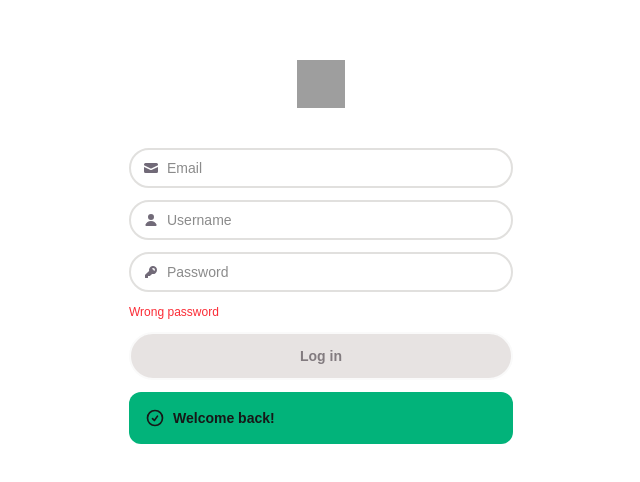
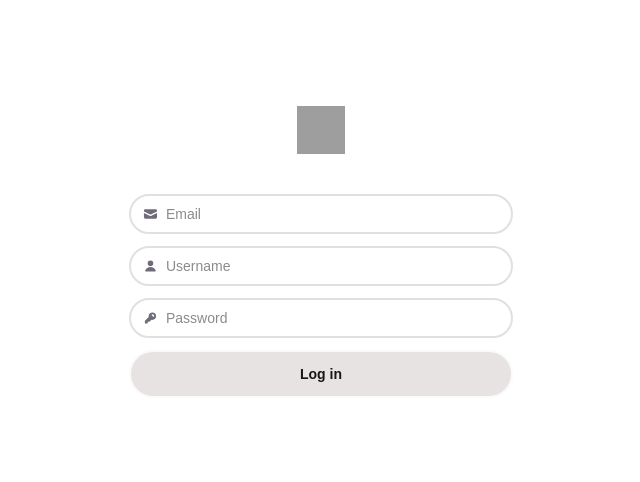
Before and after one commit to hanurii/challenge-nextjs-server-action, a Next.js app: page / in a window 1280 px wide. Shown: the part 148-630 px from the top of the page, without its empty margins (319-959 px from the left). Built offline with nearby package versions, Linux system fonts and the light colour scheme; grey boxes are pictures that could not be loaded.

Commit message:
서버액션 및 FormStatus, ActionState 구현 완료

```diff
--- /dev/null
+++ b/components/ErrorMessage.tsx
@@ -0,0 +1,5 @@
+"use client";
+
+export default function ErrorMessage({ message }: { message: string }) {
+  return <div className="text-red-500 text-xs">{message}</div>;
+}
--- /dev/null
+++ b/components/LogInButton.tsx
@@ -0,0 +1,21 @@
+"use client";
+
+import { useFormStatus } from "react-dom";
+
+export default function LogInButton() {
+  const { pending, data, method, action } = useFormStatus();
+
+  return (
+    <button
+      className={`border-2 rounded-3xl bg-[#e7e3e2]
+          border-neutral-50 text-sm p-3 font-bold
+          hover:bg-[#d7d3d0] cursor-pointer
+          ${pending && "text-[#b3aab0]"}
+          active:scale-95 transition-transform duration-100
+          `}
+      type="submit"
+    >
+      {pending ? "Loading..." : "Log in"}
+    </button>
+  );
+}
--- /dev/null
+++ b/components/LogInForm.tsx
@@ -0,0 +1,90 @@
+"use client";
+
+import { useActionState } from "react";
+import ErrorMessage from "./ErrorMessage";
+import LogInButton from "./LogInButton";
+import { FormResponse } from "../types/response";
+
+interface Props {
+  action: (
+    prevState: FormResponse,
+    formData: FormData
+  ) => Promise<FormResponse>;
+}
+
+export default function LogInForm({ action }: Props) {
+  const [state, formAction] = useActionState(action, {
+    errorCode: null,
+    errorMsg: null,
+    result: null,
+  });
+
+  return (
+    <form className="flex flex-col gap-3" action={formAction}>
+      <div className="inputBox">
+        <svg
+          xmlns="http://www.w3.org/2000/svg"
+          viewBox="0 0 16 16"
+          fill="#716a78"
+          className="size-4"
+        >
+          <path d="M2.5 3A1.5 1.5 0 0 0 1 4.5v.793c.026.009.051.02.076.032L7.674 8.51c.206.1.446.1.652 0l6.598-3.185A.755.755 0 0 1 15 5.293V4.5A1.5 1.5 0 0 0 13.5 3h-11Z" />
+          <path d="M15 6.954 8.978 9.86a2.25 2.25 0 0 1-1.956 0L1 6.954V11.5A1.5 1.5 0 0 0 2.5 13h11a1.5 1.5 0 0 0 1.5-1.5V6.954Z" />
+        </svg>
+
+        <input placeholder="Email" name="email" />
+      </div>
+      <div className="inputBox">
+        <svg
+          xmlns="http://www.w3.org/2000/svg"
+          viewBox="0 0 16 16"
+          fill="#716a78"
+          className="size-4"
+        >
+          <path d="M8 8a3 3 0 1 0 0-6 3 3 0 0 0 0 6ZM12.735 14c.618 0 1.093-.561.872-1.139a6.002 6.002 0 0 0-11.215 0c-.22.578.254 1.139.872 1.139h9.47Z" />
+        </svg>
+
+        <input placeholder="Username" name="username" />
+      </div>
+      <div className="inputBox">
+        <svg
+          xmlns="http://www.w3.org/2000/svg"
+          viewBox="0 0 16 16"
+          fill="#716a78"
+          className="size-4"
+        >
+          <path
+            fill-rule="evenodd"
+            d="M14 6a4 4 0 0 1-4.899 3.899l-1.955 1.955a.5.5 0 0 1-.353.146H5v1.5a.5.5 0 0 1-.5.5h-2a.5.5 0 0 1-.5-.5v-2.293a.5.5 0 0 1 .146-.353l3.955-3.955A4 4 0 1 1 14 6Zm-4-2a.75.75 0 0 0 0 1.5.5.5 0 0 1 .5.5.75.75 0 0 0 1.5 0 2 2 0 0 0-2-2Z"
+            clip-rule="evenodd"
+          />
+        </svg>
+
+        <input placeholder="Password" name="password" />
+      </div>
+
+      {state.errorMsg && <ErrorMessage message={state.errorMsg} />}
+      <LogInButton />
+      {state.result && (
+        <div className="flex items-center gap-2 bg-[#02b37a] p-4 rounded-xl text-sm font-bold">
+          <svg
+            xmlns="http://www.w3.org/2000/svg"
+            fill="none"
+            viewBox="0 0 24 24"
+            stroke-width="2"
+            stroke="currentColor"
+            className="size-5"
+          >
+            <path
+              stroke-linecap="round"
+              stroke-linejoin="round"
+              d="M9 12.75 11.25 15 15 9.75M21 12a9 9 0 1 1-18 0 9 9 0 0 1 18 0Z"
+            />
+          </svg>
+
+          <span>Welcome back!</span>
+        </div>
+      )}
+    </form>
+  );
+}
--- a/src/app/globals.css
+++ b/src/app/globals.css
@@ -29,7 +29,7 @@ body {
 }
 
 input {
-  @apply outline-0;
+  @apply outline-0 w-full;
 }
 
 .inputBox {
--- a/src/app/page.tsx
+++ b/src/app/page.tsx
@@ -1,4 +1,26 @@
+import LogInForm from "../../components/LogInForm";
+import { FormResponse } from "../../types/response";
+
+export interface LogInFormData {
+  email: string;
+  username: string;
+  password: string;
+}
+
 export default function Home() {
+  async function onSubmit(prevState: FormResponse, formData: FormData) {
+    "use server";
+
+    await new Promise((resolve) => setTimeout(resolve, 1000));
+    const password = formData.get("password");
+
+    if (password !== "12345") {
+      return { errorCode: null, errorMsg: "Wrong password ", result: null };
+    } else {
+      return { errorCode: null, errorMsg: null, result: "OK" };
+    }
+  }
+
   return (
     <div className="">
       <img
@@ -7,81 +29,7 @@ export default function Home() {
         alt="image"
       />
 
-      <form className="flex flex-col gap-3">
-        <div className="inputBox">
-          <svg
-            xmlns="http://www.w3.org/2000/svg"
-            viewBox="0 0 16 16"
-            fill="#716a78"
-            className="size-4"
-          >
-            <path d="M2.5 3A1.5 1.5 0 0 0 1 4.5v.793c.026.009.051.02.076.032L7.674 8.51c.206.1.446.1.652 0l6.598-3.185A.755.755 0 0 1 15 5.293V4.5A1.5 1.5 0 0 0 13.5 3h-11Z" />
-            <path d="M15 6.954 8.978 9.86a2.25 2.25 0 0 1-1.956 0L1 6.954V11.5A1.5 1.5 0 0 0 2.5 13h11a1.5 1.5 0 0 0 1.5-1.5V6.954Z" />
-          </svg>
-
-          <input placeholder="Email" />
-        </div>
-        <div className="inputBox">
-          <svg
-            xmlns="http://www.w3.org/2000/svg"
-            viewBox="0 0 16 16"
-            fill="#716a78"
-            className="size-4"
-          >
-            <path d="M8 8a3 3 0 1 0 0-6 3 3 0 0 0 0 6ZM12.735 14c.618 0 1.093-.561.872-1.139a6.002 6.002 0 0 0-11.215 0c-.22.578.254 1.139.872 1.139h9.47Z" />
-          </svg>
-
-          <input placeholder="Username" />
-        </div>
-        <div className="inputBox">
-          <svg
-            xmlns="http://www.w3.org/2000/svg"
-            viewBox="0 0 16 16"
-            fill="#716a78"
-            className="size-4"
-          >
-            <path
-              fill-rule="evenodd"
-              d="M14 6a4 4 0 0 1-4.899 3.899l-1.955 1.955a.5.5 0 0 1-.353.146H5v1.5a.5.5 0 0 1-.5.5h-2a.5.5 0 0 1-.5-.5v-2.293a.5.5 0 0 1 .146-.353l3.955-3.955A4 4 0 1 1 14 6Zm-4-2a.75.75 0 0 0 0 1.5.5.5 0 0 1 .5.5.75.75 0 0 0 1.5 0 2 2 0 0 0-2-2Z"
-              clip-rule="evenodd"
-            />
-          </svg>
-
-          <input placeholder="Password" />
-        </div>
-
-        {/* fail msg */}
-        <div className="text-red-500 text-xs">Wrong password</div>
-        {/* Loading 상태 구현 */}
-
-        <button
-          className="border-2 rounded-3xl bg-[#e7e3e2]
-          border-neutral-50 text-sm p-3 font-bold text-[#827b7f]"
-          type="submit"
-        >
-          Log in
-        </button>
-
-        {/* success msg */}
-        <div className="flex items-center gap-2 bg-[#02b37a] p-4 rounded-xl text-sm font-bold">
-          <svg
-            xmlns="http://www.w3.org/2000/svg"
-            fill="none"
-            viewBox="0 0 24 24"
-            stroke-width="2"
-            stroke="currentColor"
-            className="size-5"
-          >
-            <path
-              stroke-linecap="round"
-              stroke-linejoin="round"
-              d="M9 12.75 11.25 15 15 9.75M21 12a9 9 0 1 1-18 0 9 9 0 0 1 18 0Z"
-            />
-          </svg>
-
-          <span>Welcome back!</span>
-        </div>
-      </form>
+      <LogInForm action={onSubmit} />
     </div>
   );
 }
--- /dev/null
+++ b/types/response.ts
@@ -0,0 +1,5 @@
+export interface FormResponse {
+  errorCode: string | null;
+  errorMsg: string | null;
+  result: string | null;
+}
```
